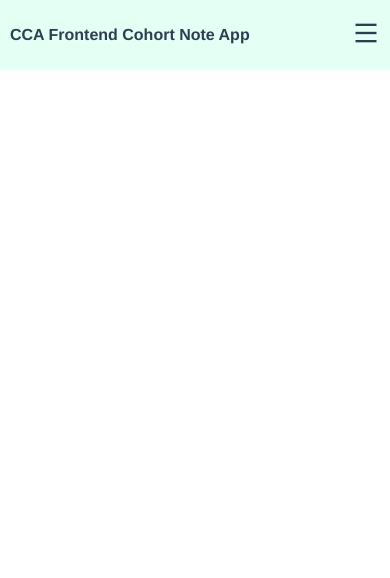
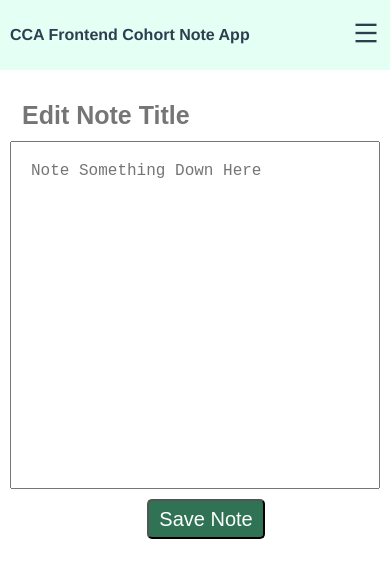
Before and after one commit to EgoLydia/cca-notes-application, a Vue app: page /AddNotePage in a window 390 px wide. Shown: the top 578 px of the page. Built offline with nearby package versions, Linux system fonts and the light colour scheme; the HTML template or start-up script is replaced by a standard one.

Commit message:
Added functionality to addnote button

```diff
--- /dev/null
+++ b/src/components/AddNotes.vue
@@ -0,0 +1,122 @@
+<template>
+  <form @submit.prevent="createNote">
+    <div class="note_details">
+      <input
+        class="title"
+        type="text"
+        placeholder="Edit Note Title"
+        id="note_title"
+        v-model="noteData.title"
+      />
+    </div>
+    <div class="textarea">
+      <textarea
+        name="note_content"
+        id="note_content"
+        cols="118"
+        rows="17"
+        placeholder="Note Something Down Here"
+        v-model="noteData.content"
+      ></textarea>
+    </div>
+
+    <div class="btnSave">
+      <button class="save_button">Save Note</button>
+    </div>
+  </form>
+</template>
+
+<script>
+import axios from "axios";
+export default {
+  name: "AddNotes",
+  data() {
+    return {
+      noteData: {
+        title: "",
+        content: "",
+      },
+    };
+  },
+  method: {
+    createNote() {
+      axios
+        .post(
+          "https://ccsanotes-api.azurewebsites.net/Notes/create-note",
+          this.noteData
+        )
+        .then((response) => console.log(response))
+        .catch((error) => console.log(error));
+    },
+  },
+};
+</script>
+
+<style scoped>
+/* Laptop / Desktop*/
+
+.title {
+  border: none;
+  outline: none;
+  font-size: 25px;
+  font-weight: bold;
+}
+#note_content {
+  font-size: 16px;
+  margin: 10px;
+}
+
+.textarea {
+  display: flex;
+  justify-content: center;
+}
+textarea {
+  resize: none;
+  padding: 20px;
+  font-size: 30px;
+}
+.note_details {
+  margin-left: 120px;
+}
+.save_button {
+  background: #2f7254;
+  height: 40px;
+  width: 118px;
+  border-radius: 5px;
+  font-size: 20px;
+  color: white;
+}
+.btnSave {
+  display: flex;
+  justify-content: flex-end;
+  margin-bottom: 10px;
+  margin-right: 125px;
+}
+
+/* Mobile View */
+
+@media (max-width: 550px) {
+  .textarea {
+    display: flex;
+    justify-content: center;
+    font-size: 25px;
+  }
+  .save_button {
+    background: #2f7254;
+    height: 40px;
+    width: 118px;
+    border-radius: 5px;
+    font-size: 20px;
+    color: white;
+    justify-content: center;
+  }
+  .note_details {
+    margin-left: 20px;
+  }
+  /* .btnSave {
+    display: flex;
+    justify-content: center;
+    margin-bottom: 10px;
+  } */
+}
+</style>
--- a/src/components/NoteFooter.vue
+++ b/src/components/NoteFooter.vue
@@ -3,22 +3,16 @@
     <a class="separator" href="#"
       ><img src="../assets/icons8-medium-icons-66.png" alt="tile"
     /></a>
-    <a class="separator" href="#">
+    <router-link to="/AddNotePage" class="separator" href="#">
       <img src="../assets/icons8-plus-66.png" alt="add-note-button" />
-    </a>
+    </router-link>
     <a class="separator" href="#"
       ><img src="../assets/icons8-person-60.png" alt="person-avatar" />
     </a>
   </div>
 </template>
 
-<script setup>
-//import { ref } from "vue";
-
-// function AddNote() {
-//   $router.push("/*****");
-// }
-</script>
+<script></script>
 
 <style scoped>
 body {
@@ -32,7 +26,6 @@ body {
   padding-top: 15px;
   position: fixed;
   bottom: 0;
-
   background: #e4fff3;
   width: 100%;
 }
--- a/src/components/NotesCollection.vue
+++ b/src/components/NotesCollection.vue
@@ -18,10 +18,10 @@ const notes = ref([]);
 const fetchNotes = () => {
   axios
     .get(`${BASE_URL}/Notes`)
-    .then(res => {
+    .then((res) => {
       notes.value = res.data;
     })
-    .catch(err => console.log(err));
+    .catch((err) => console.log(err));
 };
 </script>
 
--- a/src/router/index.js
+++ b/src/router/index.js
@@ -1,23 +1,29 @@
 import { createRouter, createWebHistory } from "vue-router";
 
-const routes = [
-  {
+const routes = [{
         path: "/",
         name: "Home",
         component: () =>
-      import(/* webpackChunkName: "about" */ "../views/Home.vue"),
+            import ( /* webpackChunkName: "about" */ "../views/Home.vue"),
     },
     {
         path: "/note-list",
         name: "Note-List",
         component: () =>
-      import(/* webpackChunkName: "about" */ "../views/NoteList.vue"),
+            import ( /* webpackChunkName: "about" */ "../views/NoteList.vue"),
     },
     {
         path: "/SignupPage",
         name: "SignupPage",
         component: () =>
-      import(/* webpackChunkName: "about" */ "../views/SignupPage.vue"),
+            import ( /* webpackChunkName: "about" */ "../views/SignupPage.vue"),
+    },
+
+    {
+        path: "/AddNotePage",
+        name: "AddNotePage",
+        component: () =>
+            import ( /* webpackChunkName: "about" */ "../views/AddNotePage.vue"),
     },
 ];
 
--- /dev/null
+++ b/src/views/AddNotePage.vue
@@ -0,0 +1,16 @@
+<template>
+  <add-notes></add-notes>
+</template>
+
+<script>
+import AddNotes from "../components/AddNotes.vue";
+
+export default {
+  name: "AddNotePage",
+  components: {
+    AddNotes,
+  },
+};
+</script>
+
+<style></style>
--- a/src/views/Home.vue
+++ b/src/views/Home.vue
@@ -4,6 +4,7 @@
 
 <script>
 import LandingPage from "../components/LandingPage.vue";
+
 export default {
   name: "Home",
   components: {
```
Lines whose indentation alone changed are shown as unchanged.
